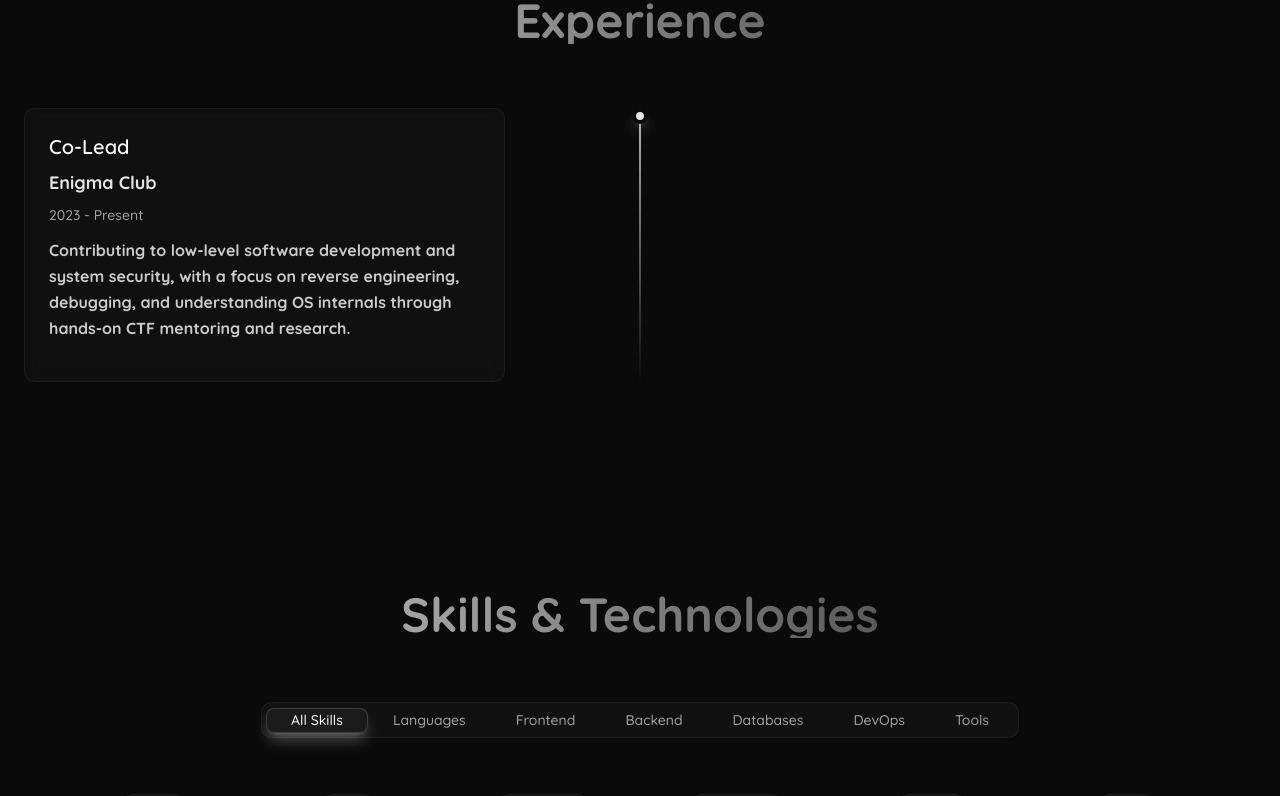
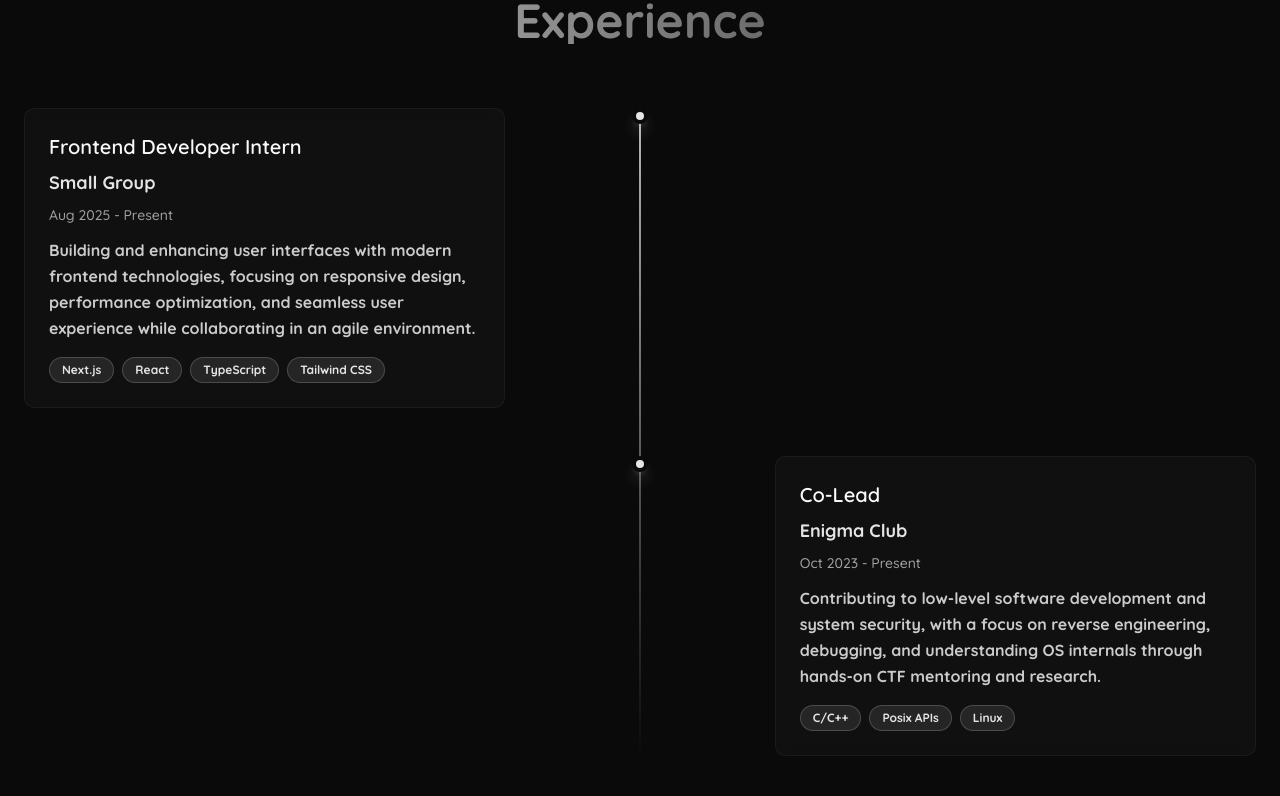
Before and after one commit to Excius/portfolio, a React (Vite) app: page / in a window 1280 px wide. Shown: the part 1480-2276 px from the top of the page. Built offline with nearby package versions, Linux system fonts and the light colour scheme.

Commit message:
added new intern position

```diff
--- a/src/components/Hero.tsx
+++ b/src/components/Hero.tsx
@@ -112,9 +112,8 @@ const Hero = () => {
               size="lg"
               className="text-lg px-8 py-3 border-primary/30 hover:border-primary hover:bg-secondary/80"
               onClick={() => {
-                const googleDriveLink =
-                  "https://drive.google.com/file/d/11kzGYDMy7htcHHBZeWbYmf66iOVClRGX/view?usp=sharing";
-                window.open(googleDriveLink, "_blank");
+                const resumeLink = "https://excius.github.io/Daksh_CV.pdf";
+                window.open(resumeLink, "_blank");
               }}
             >
               Download Resume
--- a/src/data/portfolioData.ts
+++ b/src/data/portfolioData.ts
@@ -39,12 +39,20 @@ export const portfolioData = {
   // Experience Data
   experience: [
     {
+      title: "Frontend Developer Intern",
+      organization: "Small Group",
+      duration: "Aug 2025 - Present",
+      description:
+        "Building and enhancing user interfaces with modern frontend technologies, focusing on responsive design, performance optimization, and seamless user experience while collaborating in an agile environment.",
+      tech: ["Next.js", "React", "TypeScript", "Tailwind CSS"],
+    },
+    {
       title: "Co-Lead",
       organization: "Enigma Club",
-      duration: "2023 - Present",
+      duration: "Oct 2023 - Present",
       description:
         "Contributing to low-level software development and system security, with a focus on reverse engineering, debugging, and understanding OS internals through hands-on CTF mentoring and research.",
-      tech: [],
+      tech: ["C/C++", "Posix APIs", "Linux"],
     },
   ],
 
```
